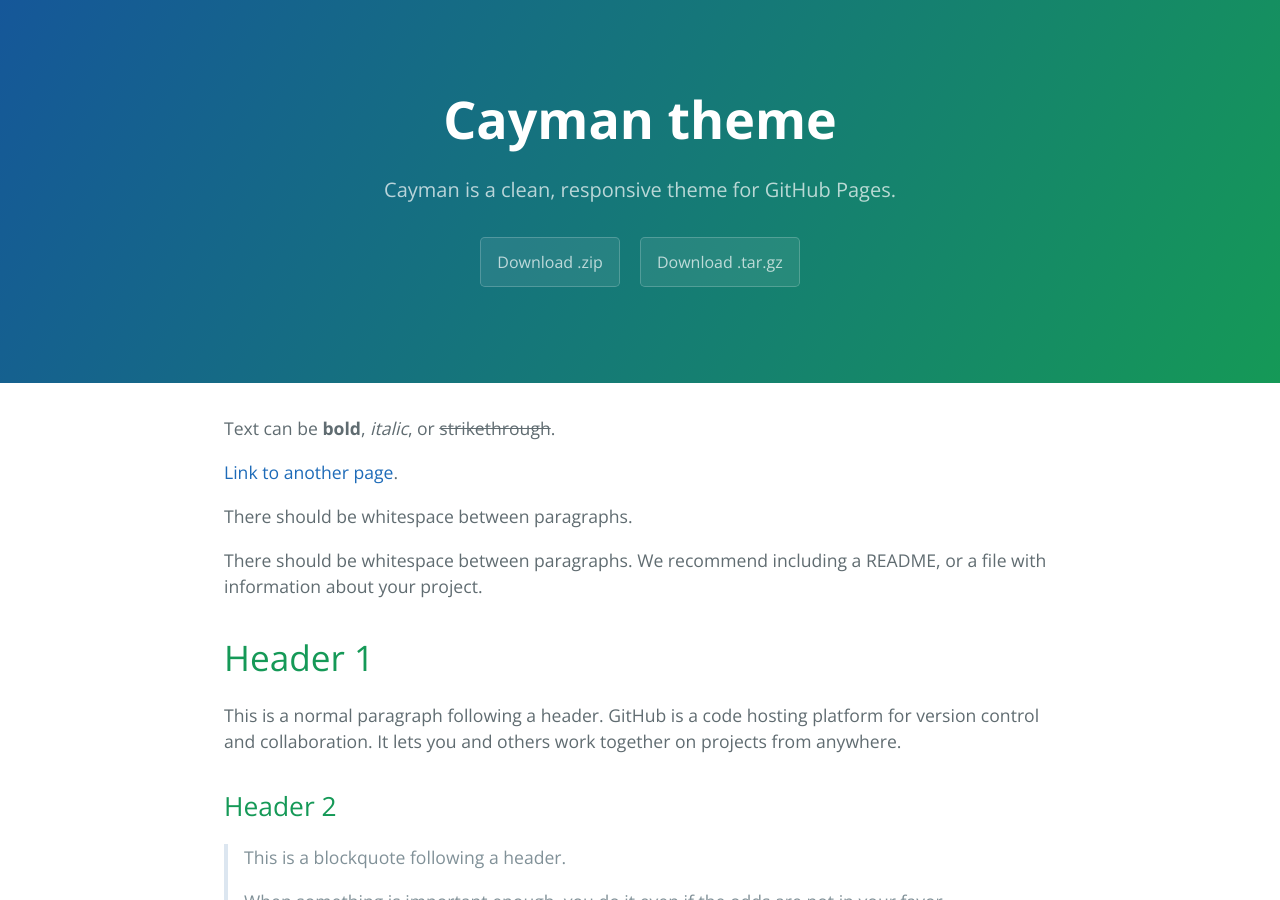
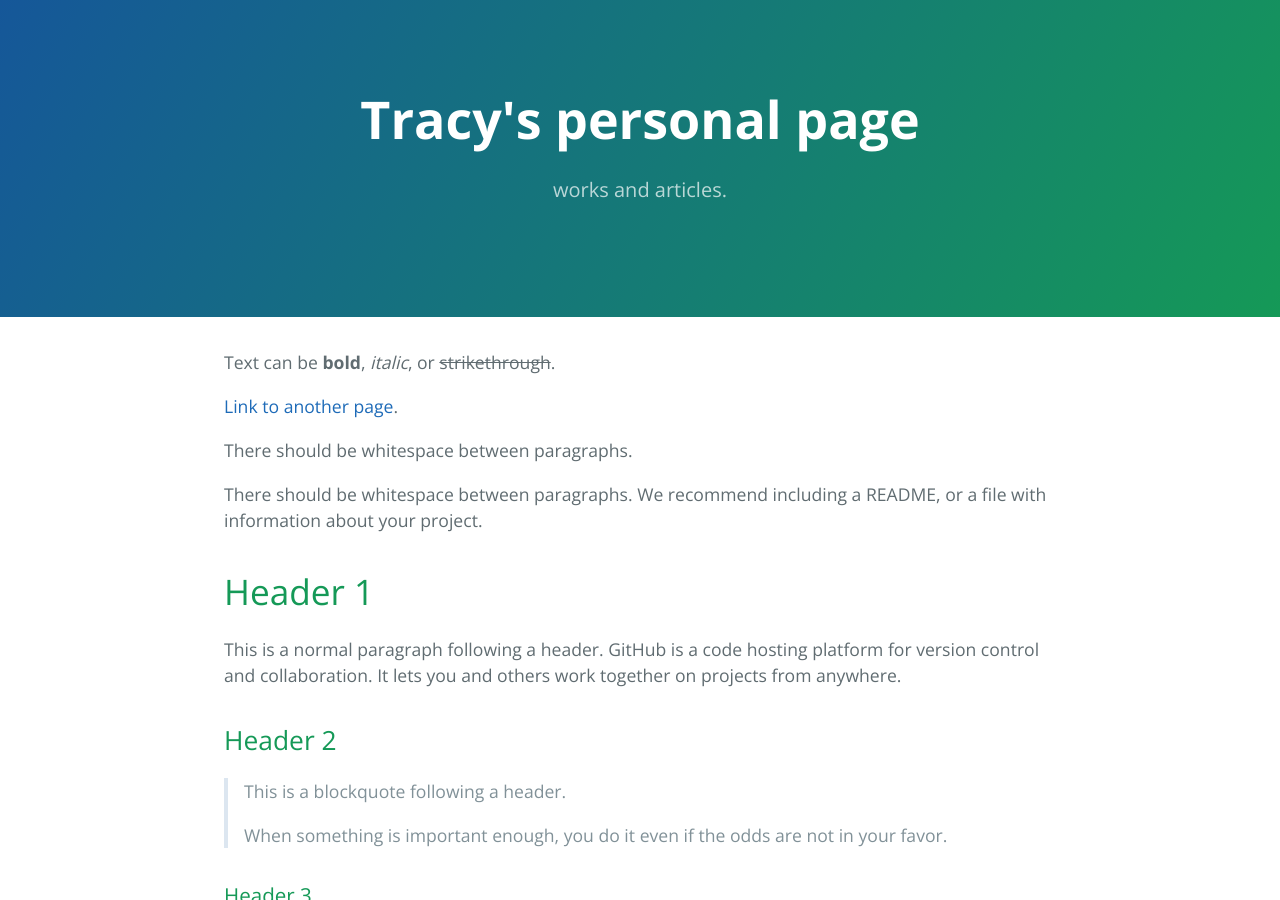
Before and after one commit to CUI77/cui77.github.io, a Jekyll site: the page built from index.md, in a window 1280 px wide and 900 px high. Built offline with Jekyll 4.4.1, drawn with Linux system fonts in a browser that asks for light colours.

Commit message:
Create _config.yml

```diff
--- a/_config.yml
+++ b/_config.yml
@@ -1,5 +1,5 @@
-title: Cayman theme
-description: Cayman is a clean, responsive theme for GitHub Pages.
-show_downloads: true
+title: Tracy's personal page
+description: works and articles.
+show_downloads: false
 google_analytics:
 theme: jekyll-theme-cayman
```
